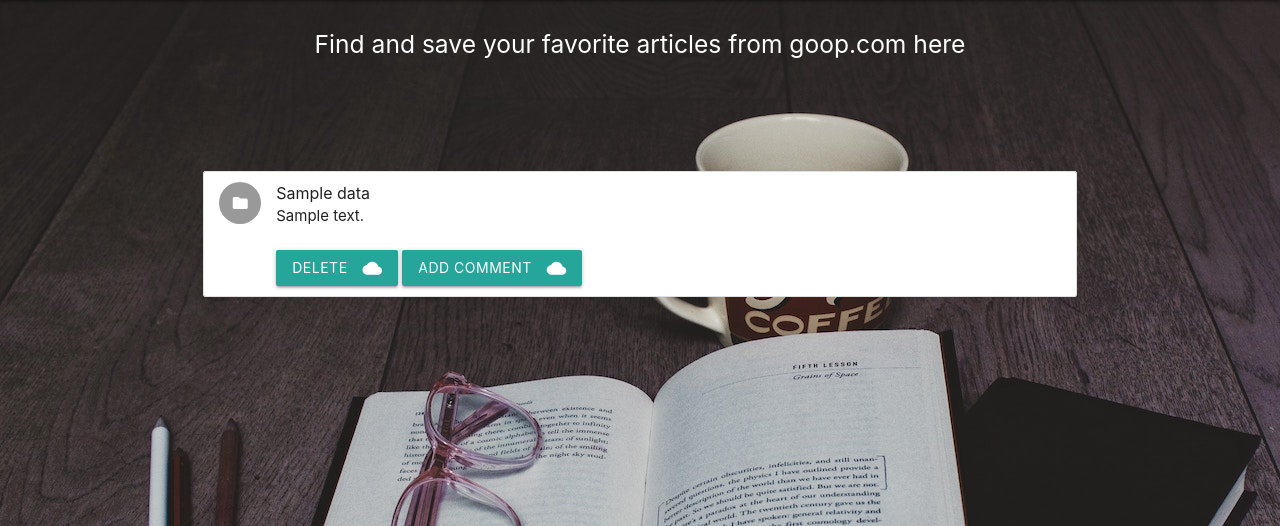
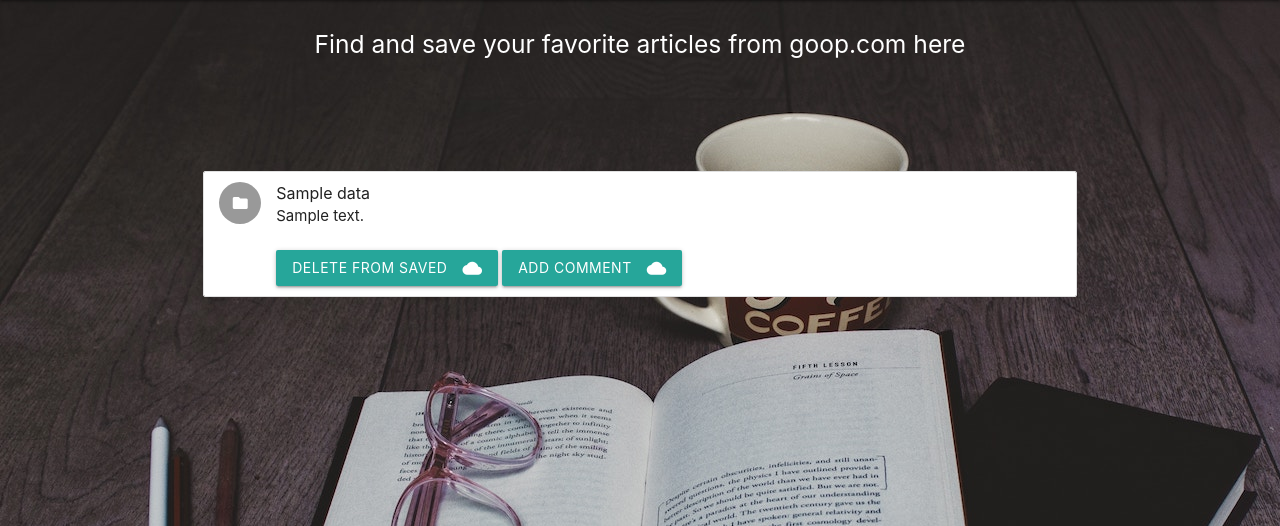
Before and after one commit to Jenniferbazelak/Mongoscraper, a Node server app: template views/saved.handlebars in a window 1280 px wide. Shown: the part 64-590 px from the top of the page. Run offline with Node 20, Linux system fonts and the light colour scheme; the template is opened without the code that fills it: most values are stand-ins (such as "Sample title", 1, 10 or a date in 2020); some libraries are stand-ins or nearby versions.

Commit message:
update scraper route

```diff
--- a/server.js
+++ b/server.js
@@ -64,19 +64,18 @@ app.get("/saved", function (req, res) {
     // When you visit this route, the server will
 // update the article to a saved article MongoDB.
 
-app.post("/", function (req, res) {
-    db.scrapedData.find({}).sort({saved:true}, function (err, data)  {
+app.post("/add-to-saved/:id", function (req, res) {
+    db.scrapedData.findOne({id: req.params.id},{$set: {saved:true}
+    }), function (err, data)  {
         // Log any errors if the server encounters one
         if (err) {
           console.log(err);
         }
         else {
           // Otherwise, send the result of this query to the browser
-          res.render("saved", {
-            data: data
-          });
+          console.log("message saved!")
         }
-      });
+      };
 
     });
 
@@ -92,7 +91,7 @@ app.delete("/clear", function (req, res) {
 // This route will retrieve all of the data
 // from the scrapedData collection as a json
 app.get("/all", function (req, res) {
-    db.scrapedData.find({}, function (error, found) {
+    db.scrapedData.find({saved:false}, function (error, data) {
       if (error) {
         console.log(error);
         res.status(500).send(error);
--- a/views/saved.handlebars
+++ b/views/saved.handlebars
@@ -27,7 +27,7 @@
       <span class="title">{{this.title}}</span>
       <p class="summary">{{this.summary}}</p> <br>
        <a class="url" href="{{this.link}}" class="secondary-content"></a>
-       <a class="waves-effect waves-light btn"><i class="material-icons right" id="deleteComment" data-id="{{this.id}}">cloud</i>Delete</a>
+       <a class="waves-effect waves-light btn"><i class="material-icons right" id="deleteSavedArticle" data-id="{{this.id}}">cloud</i>Delete From Saved</a>
        <a class="waves-effect waves-light btn modal-trigger" href="#modal1"><i class="material-icons right" id="addComment" data-id="{{this.id}}">cloud</i>Add Comment</a>
     </li>
     </ul>
```
Also changed, not shown: public/js/app.js.
